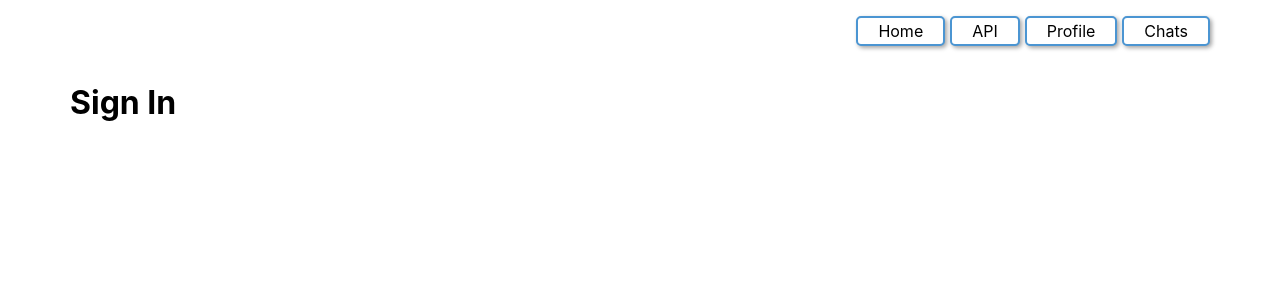
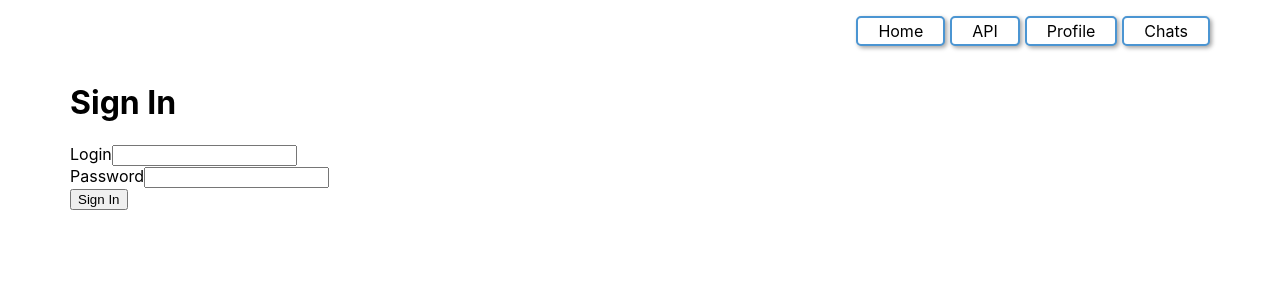
Before and after one commit to DmitriiBuilin/React, a React (Create React App) app: page /profile/signin in a window 1280 px wide. Shown: the top 300 px of the page. Built offline with nearby package versions, Linux system fonts and the light colour scheme; no server answers.

Commit message:
les9 finished

```diff
--- a/src/components/authorisation/signIn.jsx
+++ b/src/components/authorisation/signIn.jsx
@@ -1,11 +1,70 @@
+import { useState } from "react"
+import { useNavigate } from "react-router-dom"
+import { signIn } from "../../services/firebase"
 
 
   export const SignIn = () => {
+    const navigate = useNavigate()
+
+    const [inputs, setInputs] = useState({email: '', password: ''})
+    const [error, setError] = useState('')
+    const [loading, setLoading] = useState(false)
+
+    const handleInputs = (e) => {
+      setInputs((prev) => ({...prev, [e.target.name]: e.target.value}))
+    }
+
+    const handlerForm = async (event) => {
+      event.preventDefault()
+      try {
+        setError('')
+        setLoading(true)
+        await signIn(inputs.email, inputs.password)
+        navigate('/profile/login')
+      } catch (error) {
+        setError(error)
+      } finally {
+        setLoading(false)
+        setInputs({email: '', password: ''})
+      }
+    }
+
+
     return (
-      <>
-        <div>
+         <>
+         <div>
             <h1>Sign In</h1>
         </div>
-      </>
+         <form
+         onSubmit={handlerForm}
+         >
+             <div className="mb-3">
+               <label htmlFor="exampleInputEmail1" className="form-label">Login</label>
+               <input
+                 type="email"
+                 className="form-control"
+                 id="exampleInputEmail1"
+                 name='email'
+                 onChange={handleInputs}
+                 value={inputs.email ?? ''}
+                 aria-describedby="emailHelp"
+               />
+             </div>
+             <div className="mb-3">
+               <label htmlFor="exampleInputPassword1" className="form-label">Password</label>
+               <input
+                 type="password"
+                 name="password"
+                 className="form-control"
+                 onChange={handleInputs}
+                 value={inputs.password ?? ''}
+                 id="exampleInputPassword1"
+               />
+             </div>
+           <button type="submit" className="btn btn-primary">Sign In</button>
+         </form>
+         {loading && <p>Loading....</p>}
+         {error && <p style={{color: 'red'}}>Incorrect input {error.message}</p>}
+        </>
     );
   }
--- a/src/components/authorisation/signUp.jsx
+++ b/src/components/authorisation/signUp.jsx
@@ -1,41 +1,70 @@
+import { useState } from "react"
+import { useNavigate } from "react-router-dom"
+import { signUp } from "../../services/firebase"
 
 
   export const SignUp = () => {
+    const navigate = useNavigate()
+
+    const [inputs, setInputs] = useState({email: '', password: ''})
+    const [error, setError] = useState('')
+    const [loading, setLoading] = useState(false)
+
+    const handleInputs = (e) => {
+      console.log(e.target.value)
+      setInputs((prev) => ({...prev, [e.target.name]: e.target.value}))
+    }
+
+    const handlerForm = async (event) => {
+      event.preventDefault()
+      try {
+        setError('')
+        setLoading(true)
+        await signUp(inputs.email, inputs.password)
+        navigate('/profile/login')
+      } catch (error) {
+        setError(error)
+      } finally {
+        setLoading(false)
+        setInputs({email: '', password: ''})
+      }
+    }
+
     return (
          <>
           <div>
             <h1>Sign Up</h1>
           </div>
          <form
-        //  onSubmit={handlerForm}
+         onSubmit={handlerForm}
          >
              <div className="mb-3">
                <label htmlFor="exampleInputEmail1" className="form-label">Email</label>
                <input
-                //  type="email"
-                //  className="form-control"
-                //  id="exampleInputEmail1"
-                //  name='email'
-                //  onChange={handleInputs}
-                //  value={inputs.email ?? ''}
-                //  aria-describedby="emailHelp"
+                 type="email"
+                 className="form-control"
+                 id="exampleInputEmail1"
+                 name='email'
+                 onChange={handleInputs}
+                 value={inputs.email ?? ''}
+                 aria-describedby="emailHelp"
                />
              </div>
              <div className="mb-3">
                <label htmlFor="exampleInputPassword1" className="form-label">Password</label>
                <input
-                //  type="password"
-                //  name="password"
-                //  className="form-control"
-                //  onChange={handleInputs}
-                //  value={inputs.password ?? ''}
-                //  id="exampleInputPassword1"
+                 type="password"
+                 name="password"
+                 className="form-control"
+                 onChange={handleInputs}
+                 value={inputs.password ?? ''}
+                 id="exampleInputPassword1"
                />
              </div>
            <button type="submit" className="btn btn-primary">Sign Up</button>
          </form>
-         {/* {loading && <p>Loading....</p>}
-         {error && <p style={{color: 'red'}}>{error.message}</p>} */}
+         {loading && <p>Loading....</p>}
+         {error && <p style={{color: 'red'}}>{error.message}</p>}
         </>
     );
   }
--- a/src/components/pages/Pages.jsx
+++ b/src/components/pages/Pages.jsx
@@ -1,17 +1,44 @@
-import React from "react";
-import { BrowserRouter, Link, Route, Routes } from "react-router-dom";
+import React, { useEffect } from "react";
+import { BrowserRouter, Link, Navigate, Route, Routes } from "react-router-dom";
 import { ChatList } from "../chatList/ChatList";
 import { Chat } from "../chats/Chats";
 import { Error } from "../error/Error";
 import { Main } from "../main/Main";
 import './Pages.css';
-import { Profile } from "../profile/Profile";
 import { SignUp } from "../authorisation/signUp";
 import { SignIn } from "../authorisation/signIn";
 import { Api } from "../api/api";
+import { ProfileIsLogin } from "../profile/ProfileIsLogin";
+import { useDispatch, useSelector } from "react-redux";
+import { auth } from "../../store/actions/actions";
+import { firbaseAuth } from '../../services/firebase'
+import Profile from "../profile/Profile";
 
 
 export const Pages = () => {
+    const dispatch = useDispatch();
+    const PrivateRoute = () => {
+        const { isAuth } = useSelector((store) => store.profile)
+        if (!isAuth) {
+          return <Navigate to="/profile/profile" />
+        }
+        return <Navigate to="/profile/login" />
+      }
+
+    useEffect(() => {
+      const unsubcribe = firbaseAuth.onAuthStateChanged((user) => {
+        if (user) {
+          dispatch(auth(true))
+        } else {
+          dispatch(auth(false))
+        }
+      })
+      return unsubcribe
+    }, [dispatch]);
+
+
+
+
     return (
         <>
                 <BrowserRouter>
@@ -37,7 +64,11 @@ export const Pages = () => {
                 </Route>
                 <Route path="/profile/signup" element={<SignUp />}>
                 </Route>
-                <Route path="/profile" element={<Profile />}>
+                <Route path="/profile/login" element={<ProfileIsLogin />}>
+                </Route>
+                <Route path="/profile/profile" element={<Profile />}>
+                </Route>
+                <Route path="/profile" element={<PrivateRoute />}>
                 </Route>
                 <Route exact path="/api" element={<Api   /> } >
                 </Route>
--- a/src/components/profile/ProfileIsLogin.jsx
+++ b/src/components/profile/ProfileIsLogin.jsx
@@ -1,7 +1,9 @@
 import Button from "@mui/material/Button";
 import { React, useCallback, useState } from "react";
 import { useDispatch, useSelector } from "react-redux";
-import { changeName } from "../../store/actions/actions";
+import { useNavigate } from "react-router-dom";
+import { logOut } from "../../services/firebase";
+import { auth, changeName } from "../../store/actions/actions";
 
 
 export const ProfileIsLogin = () => {
@@ -16,6 +18,14 @@ export const ProfileIsLogin = () => {
         setValue('')
         }, [dispatch, value]);
 
+    const navigate = useNavigate()
+
+    const handleLogOut = async () => {
+        await logOut();
+        navigate('/profile/profile');
+        auth();
+    }
+
     return (
         <>
             <div>
@@ -28,6 +38,10 @@ export const ProfileIsLogin = () => {
             <div style={{marginTop: '10px'}}>
                 <Button style={{backgroundColor: 'grey', color: 'white'}} onClick={setName}>Change Name</Button>
             </div>
+            <div style={{marginTop: '10px'}}>
+                <Button style={{backgroundColor: 'black', color: 'white'}} onClick={handleLogOut}>Log out</Button>
+            </div>
+
         </>
 
         // <div>
@@ -41,4 +55,4 @@ export const ProfileIsLogin = () => {
     )
 }
 
-export default Profile;
+export default ProfileIsLogin;
--- a/src/services/firebase.js
+++ b/src/services/firebase.js
@@ -12,11 +12,10 @@ const firebaseConfig = {
   appId: "1:254277553021:web:ccf47e68f29958abe19a14"
 };
 
-// Initialize Firebase
 const app = initializeApp(firebaseConfig);
-const firbaseAuth = getAuth(app);
+export const firbaseAuth = getAuth(app);
 
-// createUserWithEmailAndPassword(auth, email, password)
+// createUserWithEmailAndPassword(firbaseAuth, email, password)
 //   .then((userCredential) => {
 //     // Signed in
 //     const user = userCredential.user;
--- a/src/store/actions/actions.js
+++ b/src/store/actions/actions.js
@@ -11,6 +11,11 @@ export const changeName = (newName) => ({
     type: CHANGENAME,
     payload: newName,
 });
+
+export const AUTH = 'PROFILE::AUTH';
+export const auth = (data) => {
+    return { type: AUTH, payload: data }
+  };
 
 export const ADD_CHAT = 'CHATS::ADD_CHAT';
 export const addChat = (name) => ({
--- a/src/store/reducers/profileReducer.js
+++ b/src/store/reducers/profileReducer.js
@@ -1,6 +1,7 @@
 const initialState = {
     showName: false,
-    name: 'Default'
+    name: 'Default',
+    isAuth: false
 };
 
 export const profileReducer = (state = initialState, action) => {
@@ -15,6 +16,10 @@ export const profileReducer = (state = initialState, action) => {
                 ...state,
                 name: action.payload
             }
+        case 'PROFILE::AUTH':
+            return {
+                ...state, isAuth: action.payload
+            }
         default:
             return state
 }};
```
